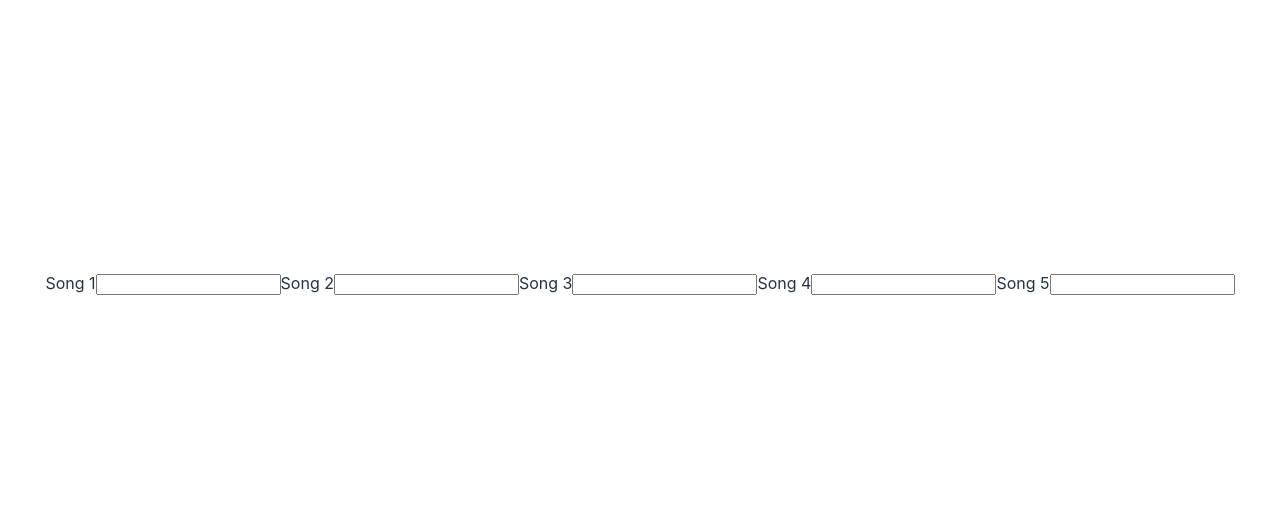
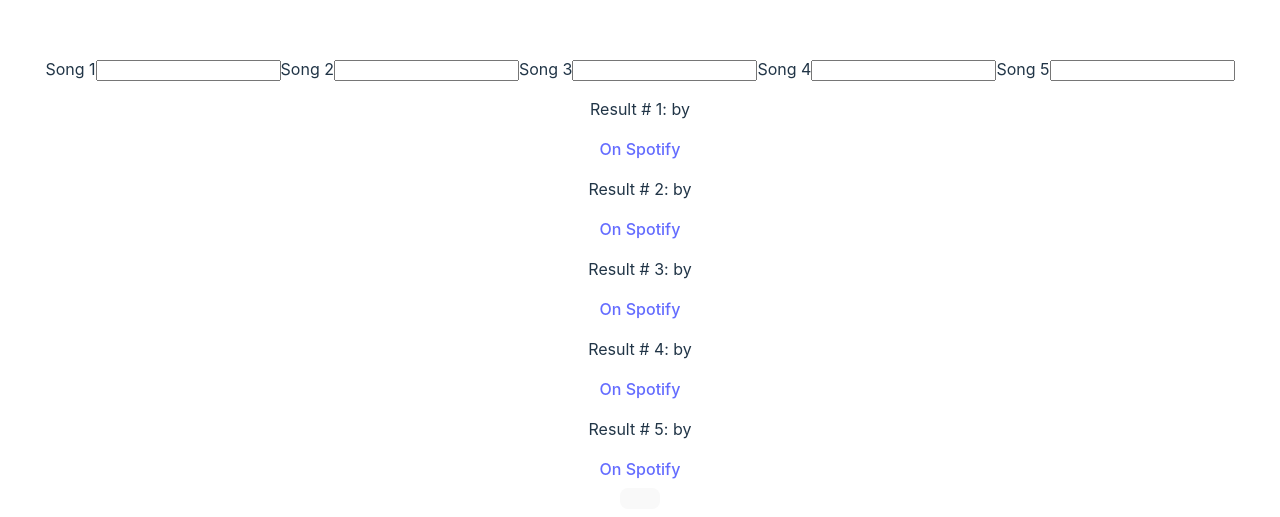
Before and after one commit to mgballou/playlist-me, a React (Vite) app: page / in a window 1280 px wide. Shown: the part 117-634 px from the top of the page. Built offline with nearby package versions, Linux system fonts and the light colour scheme.

Commit message:
Build display for results, link state to API info --- API key and seed data currently hard-coded

```diff
--- a/src/App.jsx
+++ b/src/App.jsx
@@ -3,10 +3,14 @@
 /// import necessary components
 
 import './App.css'
-import SongSelector from './components/SongSelector/SongSelectorForm'
+import SongSelectorForm from './components/SongSelector/SongSelectorForm'
+import ResultsDisplay from './components/Results/ResultsDisplay'
 
 function App() {
   // define app state
+
+  const authToken = "BQAt75pU_UgapDOIFlsuN4fvL3TRjgGDPPhNdnAFvf-LOF2VUxoQPYtMUNfoC-Fztk8Xms2BHdnK6plSJoNMV4gMbtn9JGtV5uPVmCVDUW5cIXWJmm6Q"
+
 
   const [formData, setFormData] = useState({
     song1: "",
@@ -17,10 +21,71 @@
 
   })
 
+  const [resultsData, setResultsData] = useState([
+    {tName:"", tArtist:"", tLink:""},
+    {tName:"", tArtist:"", tLink:""},
+    {tName:"", tArtist:"", tLink:""},
+    {tName:"", tArtist:"", tLink:""},
+    {tName:"", tArtist:"", tLink:""}
+  ])
+
+
+
   function handleFormChange(evt) {
     const newFormData = { ...formData, [evt.target.name]: evt.target.value }
     setFormData(newFormData)
     console.log(formData)
+  }
+
+  async function handleFetchResults(evt){
+    try {
+      let url = 'https://api.spotify.com/v1/recommendations'
+
+      let params = new URLSearchParams({
+        limit: 5,
+        market: 'US',
+        seed_artists: '',
+        seed_genres: '',
+        seed_tracks: '0w2piYWj1F2bzUftzGJgK9,6wwrYruEgWlowPDZMq5116,5jSfKTSGeRp8ir8qaobdcJ,0zO8ctW0UiuOefR87OeJOZ,5taFA9xWKxXbWBpJDoQt9t',
+      })
+
+      let options = {
+        method: 'GET',
+        headers: {'Authorization': `Bearer ${authToken}`},
+
+      }
+      url = url + "?" + params.toString()
+
+      let response = await fetch(url, options)
+      let responseData = await response.json()
+      // console.log(resData)
+      // responseData.tracks.forEach((track, idx) => {
+
+      //   let tName = track.name
+      //   let tArtist = track.artists[0].name
+      //   let tLink = track.external_urls.spotify
+
+      //   console.log(tName, tArtist, tLink)
+      // }
+      //   )
+
+       const newResultsData = responseData.tracks.map(track=>{
+          return {
+            tName: track.name,
+            tArtist: track.artists[0].name,
+            tLink: track.external_urls.spotify
+          }
+        })
+
+        console.log(newResultsData)
+
+        setResultsData(newResultsData)
+
+
+    } catch (error) {
+      console.log(error)
+
+    }
   }
 
 
@@ -29,7 +94,9 @@
     // use hooks and proper binding to attach inputs to state
     //pass down props defined in state above
     <>
-      <SongSelector formData={formData} setFormData={setFormData} handleFormChange={handleFormChange} />
+      <SongSelectorForm formData={formData} handleFormChange={handleFormChange} />
+      <ResultsDisplay resultsData={resultsData} />
+      <button onClick={handleFetchResults}></button>
 
     </>
   )
--- /dev/null
+++ b/src/components/Results/ResultNode.jsx
@@ -0,0 +1,12 @@
+function ResultNode({index, tName, tArtist, tLink}){
+
+
+    return (
+        <div>
+            <p>Result # {index +1}: {tName} by {tArtist}</p>
+            <a href={tLink}>On Spotify</a>
+        </div>
+    )
+}
+
+export default ResultNode
--- /dev/null
+++ b/src/components/Results/ResultsDisplay.jsx
@@ -0,0 +1,24 @@
+import ResultNode from "./ResultNode"
+
+
+
+function ResultsDisplay ({resultsData}) {
+    const resultsNodeList = resultsData.map((result, idx) =>
+        <ResultNode
+        key={idx}
+        tName={result.tName}
+        tArtist={result.tArtist}
+        tLink={result.tLink}
+        index={idx}
+        />
+
+    )
+    return (
+        <div>
+            {resultsNodeList}
+
+        </div>
+    )
+}
+
+export default ResultsDisplay
--- a/src/components/SongSelector/SongInput.jsx
+++ /dev/null
@@ -1,24 +0,0 @@
-
-
-
-function SongInput(props){
-
-    function handleChangeSong(evt){
-        const newSongs = props.songs.splice(props.index, 1, evt.target.value)
-        console.log(newSongs)
-        // props.setSongs(newSongs)
-
-    }
-
-    return (
-        <input
-        type="text"
-        value={props.song}
-        onChange={handleChangeSong}
-        >
-        </input>
-    )
-
-}
-
-export default SongInput
--- a/src/components/SongSelector/SongSelectorForm.jsx
+++ b/src/components/SongSelector/SongSelectorForm.jsx
@@ -1,4 +1,4 @@
-import SongInput from "./SongInput"
+
 
 
 function SongSelectorForm({formData, handleFormChange}){
```
